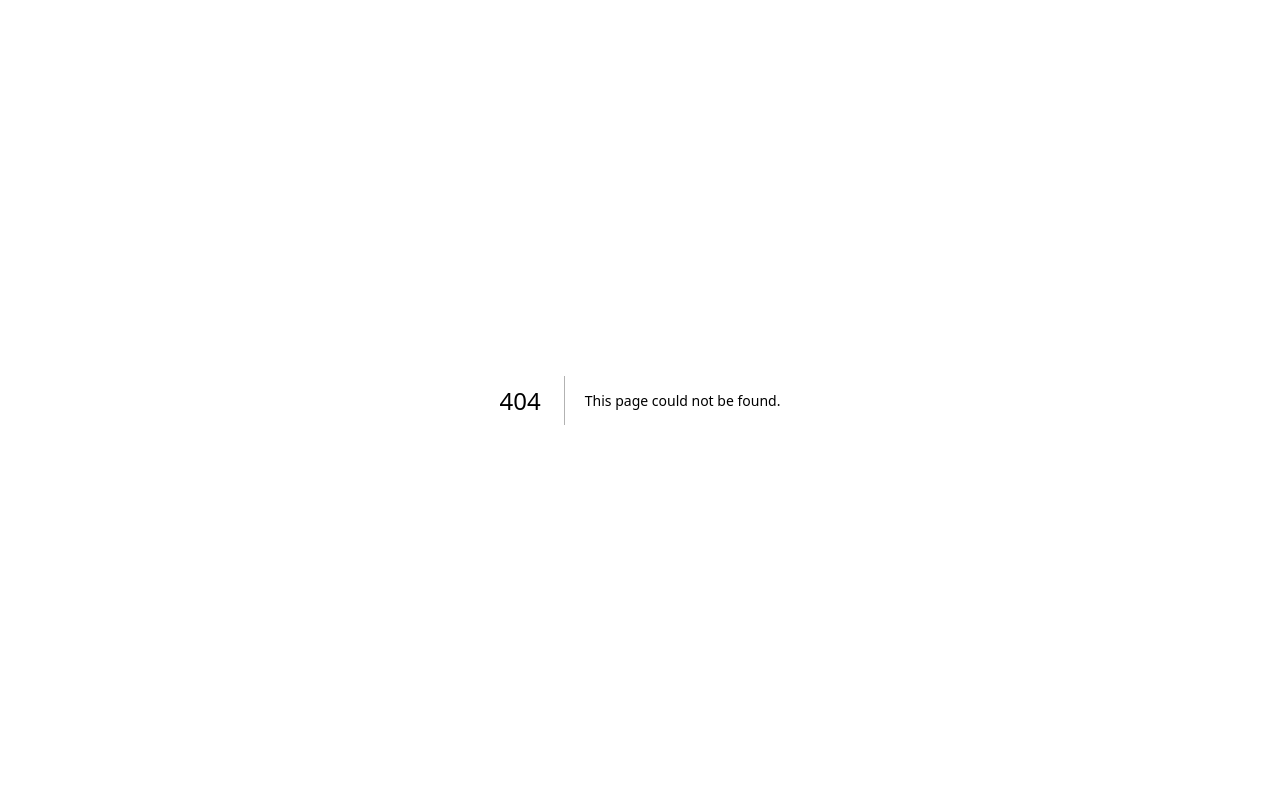
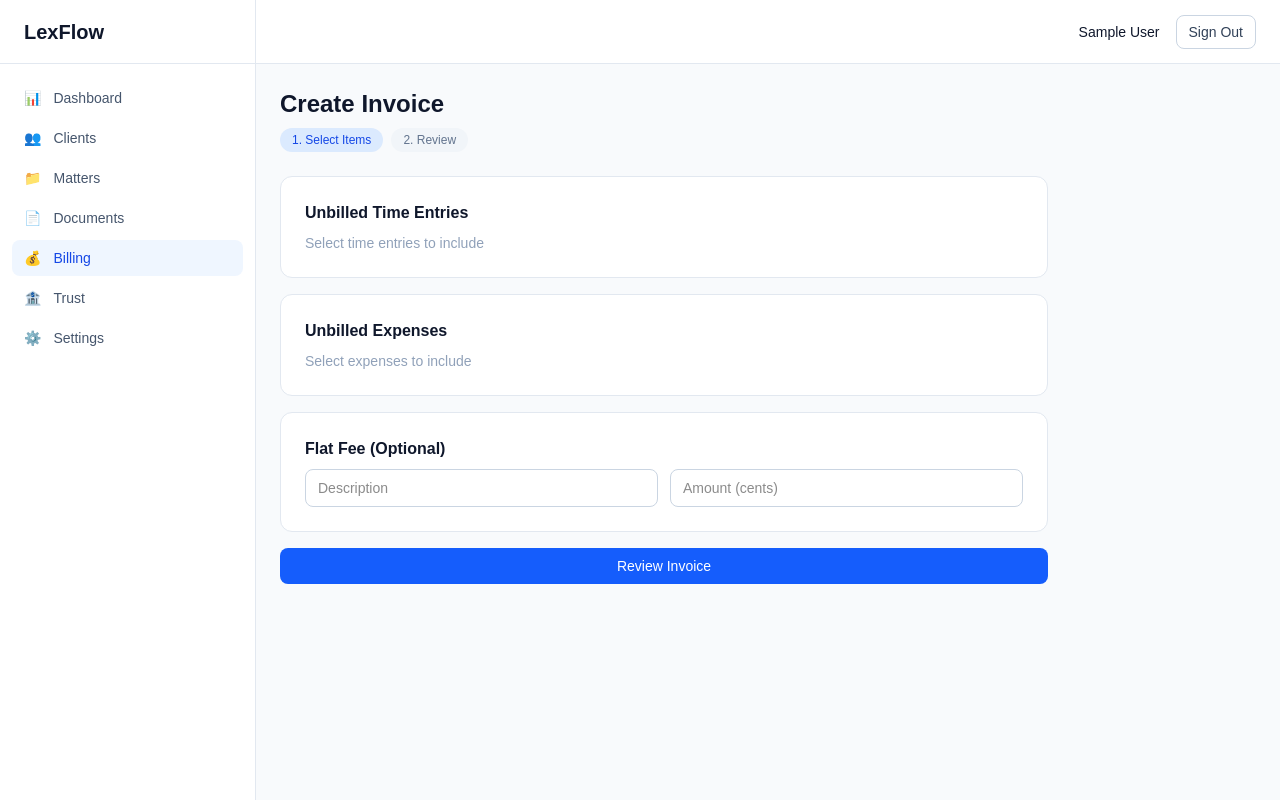
Before and after one commit to BigRigVibeCoder/lexflow-frontend, a Next.js app: page /billing/invoices/new in a window 1280 px wide. Before the commit this address had no page. Built offline with nearby package versions, Linux system fonts and the light colour scheme; no server answers; sample sign-in values are in the browser's storage.

Commit message:
feat(SPR-007): T-070 invoice creation wizard

```diff
--- /dev/null
+++ b/src/app/(dashboard)/billing/invoices/new/page.tsx
@@ -0,0 +1,32 @@
+"use client";
+import { useState } from "react";
+
+export default function InvoiceWizardPage() {
+  const [step, setStep] = useState<"select" | "review" | "done">("select");
+  const [flatFeeDesc, setFlatFeeDesc] = useState("");
+  const [flatFeeCents, setFlatFeeCents] = useState(0);
+  return (
+    <div data-testid="invoice-wizard-page" className="max-w-3xl">
+      <h1 className="text-2xl font-bold text-slate-900">Create Invoice</h1>
+      <div className="mt-2 flex gap-2">
+        <span className={"rounded-full px-3 py-1 text-xs font-medium " + (step === "select" ? "bg-blue-100 text-blue-700" : "bg-slate-100 text-slate-500")}>1. Select Items</span>
+        <span className={"rounded-full px-3 py-1 text-xs font-medium " + (step === "review" ? "bg-blue-100 text-blue-700" : "bg-slate-100 text-slate-500")}>2. Review</span>
+      </div>
+      {step === "select" && (
+        <div className="mt-6 space-y-4">
+          <div className="rounded-xl border border-slate-200 bg-white p-6" data-testid="unbilled-time"><h2 className="font-semibold text-slate-900">Unbilled Time Entries</h2><p className="mt-2 text-sm text-slate-400">Select time entries to include</p></div>
+          <div className="rounded-xl border border-slate-200 bg-white p-6" data-testid="unbilled-expenses"><h2 className="font-semibold text-slate-900">Unbilled Expenses</h2><p className="mt-2 text-sm text-slate-400">Select expenses to include</p></div>
+          <div className="rounded-xl border border-slate-200 bg-white p-6" data-testid="flat-fee-section"><h2 className="font-semibold text-slate-900">Flat Fee (Optional)</h2><div className="mt-2 grid grid-cols-2 gap-3"><input type="text" value={flatFeeDesc} onChange={(e) => setFlatFeeDesc(e.target.value)} placeholder="Description" className="rounded-lg border border-slate-300 px-3 py-2 text-sm" data-testid="flat-fee-desc" /><input type="number" value={flatFeeCents || ""} onChange={(e) => setFlatFeeCents(Number(e.target.value))} placeholder="Amount (cents)" className="rounded-lg border border-slate-300 px-3 py-2 text-sm" data-testid="flat-fee-amount" /></div></div>
+          <button onClick={() => setStep("review")} className="w-full rounded-lg bg-blue-600 px-4 py-2 text-sm font-medium text-white hover:bg-blue-700" data-testid="next-step">Review Invoice</button>
+        </div>
+      )}
+      {step === "review" && (
+        <div className="mt-6 space-y-4">
+          <div className="rounded-xl border border-slate-200 bg-white p-6" data-testid="invoice-preview"><h2 className="font-semibold text-slate-900">Invoice Preview</h2><p className="mt-2 text-sm text-slate-400">Line items preview</p></div>
+          <div className="flex gap-3"><button onClick={() => setStep("select")} className="flex-1 rounded-lg border border-slate-300 px-4 py-2 text-sm" data-testid="back-step">Back</button><button onClick={() => setStep("done")} className="flex-1 rounded-lg bg-green-600 px-4 py-2 text-sm font-medium text-white hover:bg-green-700" data-testid="create-invoice">Create Invoice</button></div>
+        </div>
+      )}
+      {step === "done" && <div className="mt-6 rounded-xl border border-green-200 bg-green-50 p-6 text-center" data-testid="invoice-created"><p className="font-semibold text-green-700">Invoice Created</p></div>}
+    </div>
+  );
+}
```
Also changed, not shown: 1 other file (tests, documents, lock files or other folders).
